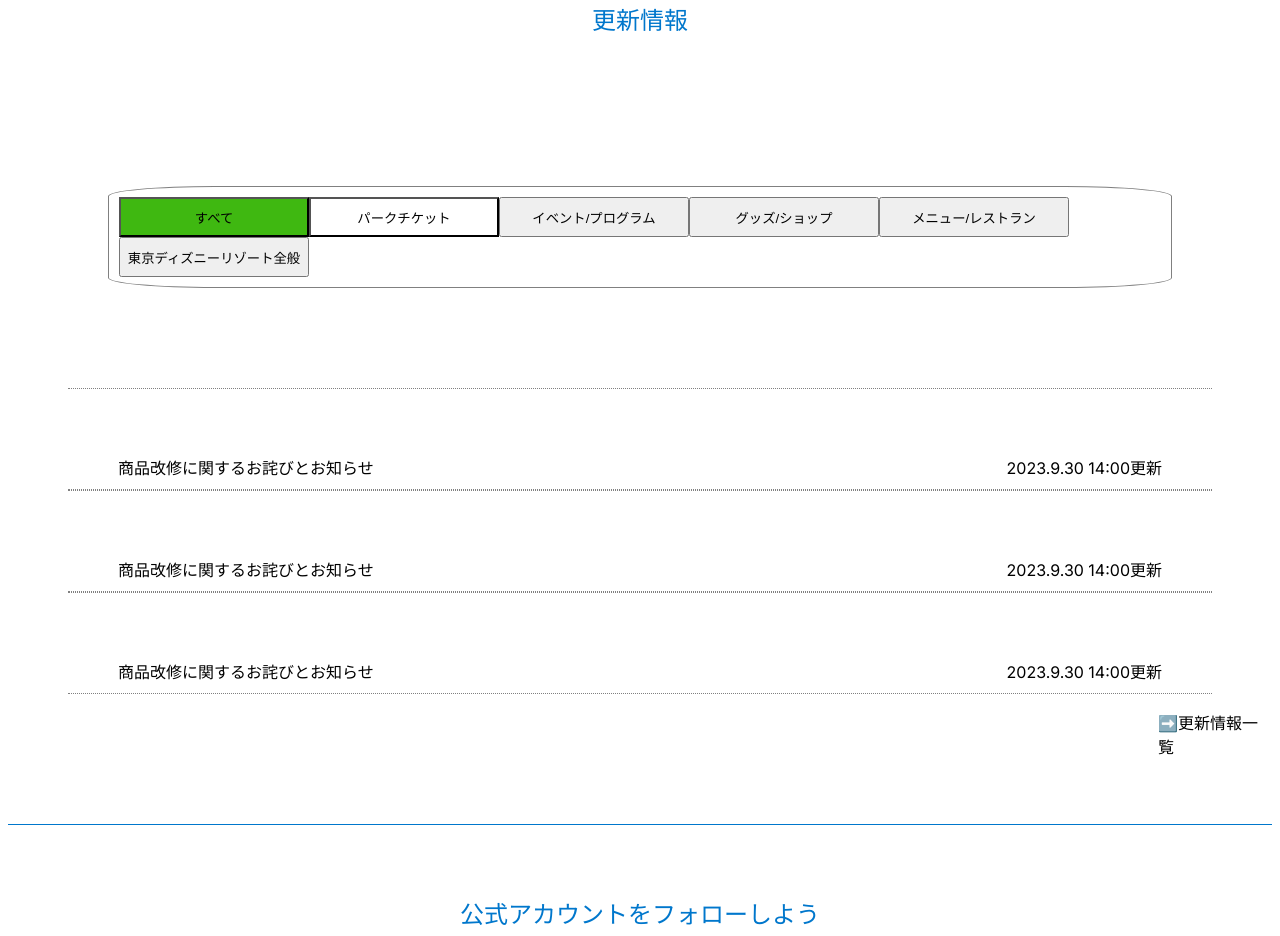
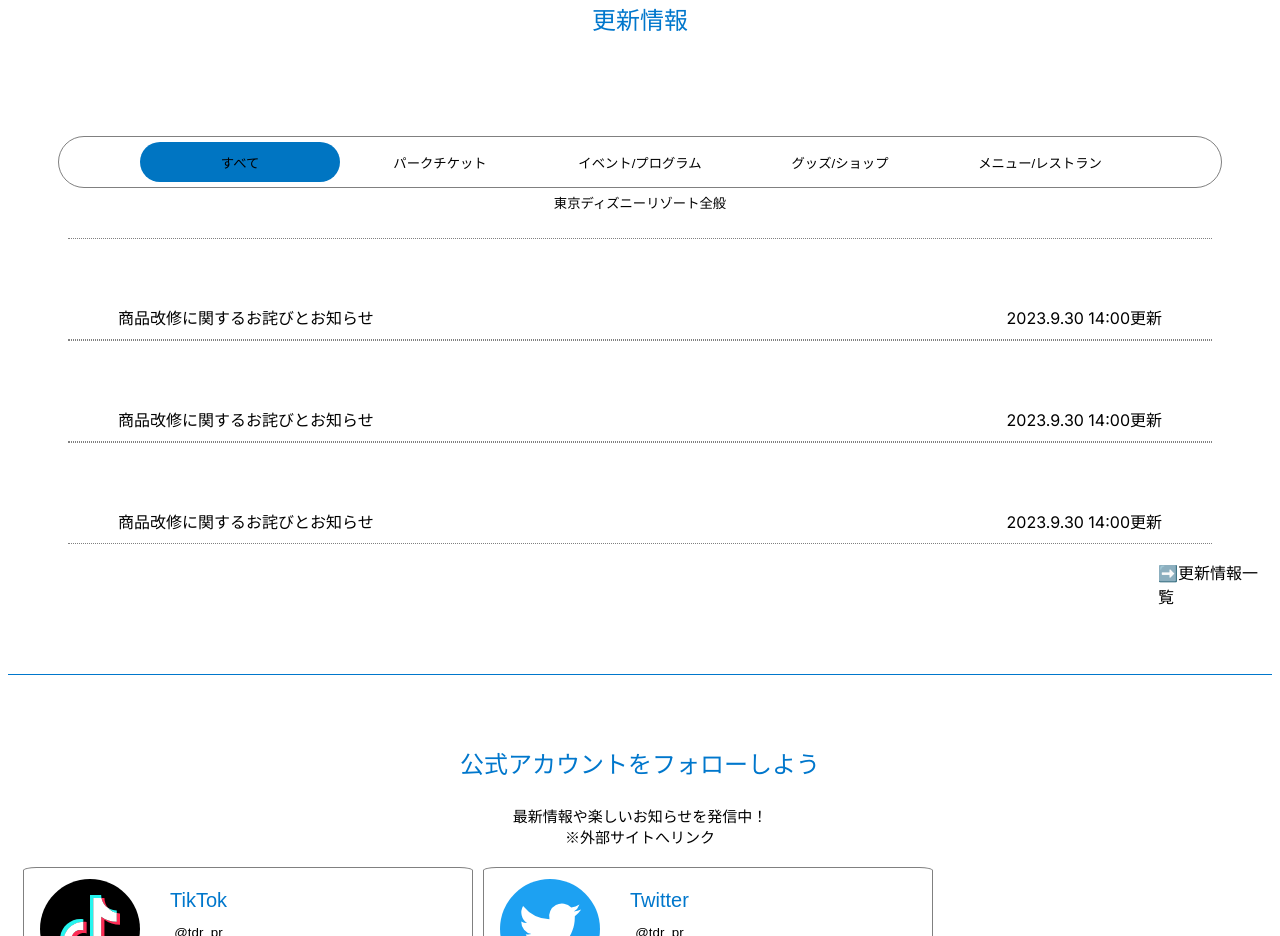
Before and after one commit to ChocoMugiMarin/Disney-study, a Next.js app: page / in a window 1280 px wide. Shown: the part 4240-5176 px from the top of the page. Built offline with nearby package versions, Linux system fonts and the light colour scheme.

Commit message:
🎨 更新情報のとこ綺麗にした

```diff
--- a/next.config.js
+++ b/next.config.js
@@ -1,4 +1,4 @@
 /** @type {import('next').NextConfig} */
-const nextConfig = {}
+const nextConfig = {};
 
-module.exports = nextConfig
+module.exports = nextConfig;
--- a/src/components/SwiperComponent.jsx
+++ b/src/components/SwiperComponent.jsx
@@ -1,11 +1,7 @@
-// components/SwiperComponent.jsx
 import React from "react";
 import { Swiper, SwiperSlide } from "swiper/react";
-// import "swiper/swiper-bundle.min.css";
 import "../../node_modules/swiper/swiper-bundle.min.css";
-import { useRef } from "react"; // useRefをインポート
 import { useEffect } from "react";
-
 import { Navigation, Pagination, Autoplay } from "swiper";
 import "swiper/css/navigation";
 import "swiper/css/pagination";
@@ -18,25 +14,13 @@
 ];
 
 const SwiperComponent = () => {
-  // const swiper = new Swiper(".swiper", {
-  //   // ページネーションが必要なら追加
-  //   pagination: {
-  //     el: ".swiper-pagination",
-  //   },
-  //   // ナビボタンが必要なら追加
-  //   navigation: {
-  //     nextEl: ".swiper-button-next",
-  //     prevEl: ".swiper-button-prev",
-  //   },
-  // });
-
   return (
     <Swiper
       modules={[Navigation, Pagination, Autoplay]}
       navigation
       pagination
       loop={true}
-      autoplay={{ delay: 2000 }}
+      autoplay={{ delay: 3000 }}
     >
       <SwiperSlide>
         <img src="../../../mainR_01.jpg" className={styles.imgg} />
@@ -48,14 +32,7 @@
         <img src="../../../mainR_03.jpg" className={styles.imgg} />
       </SwiperSlide>
     </Swiper>
-
-    // </div>
   );
 };
 
-//
-//
-//   );
-// };
-
 export default SwiperComponent;
--- a/src/components/main/Inform.jsx
+++ b/src/components/main/Inform.jsx
@@ -38,18 +38,6 @@
 export default function Inform() {
   const [isShow, setIsShow] = useState(true);
 
-  // const click = (e) => {
-  //   //useStateをfalseにする処理を書くのと
-  //   setIsShow(false);
-  // };
-
-  // document.addEventListener("DOMContentLoaded", function () {
-  //   // ここにコードを書く
-  //   document.getElementById("mmm").onclick = function () {
-  //     this.style.backgroundColor = red;
-  //   };
-  // });
-
   //1がクリックされた時の処理
   const [is1Clicked, setIs1Clicked] = useState(true);
 
@@ -57,6 +45,10 @@
     setIs1Clicked((prevIs1Clicked) => !prevIs1Clicked);
     setIsShow(true);
     setIs2Clicked(false);
+    setIs3Clicked(false);
+    setIs4Clicked(false);
+    setIs5Clicked(false);
+    setIs6Clicked(false);
   };
 
   //2がクリックされた時の処理
@@ -66,16 +58,59 @@
     setIs2Clicked((prevIs2Clicked) => !prevIs2Clicked);
     setIsShow(false);
     setIs1Clicked(false);
+    setIs3Clicked(false);
+    setIs4Clicked(false);
+    setIs5Clicked(false);
+    setIs6Clicked(false);
   };
+  //3がクリックされた時の処理
+  const [is3Clicked, setIs3Clicked] = useState(false);
 
-  // const changeShow = () => {
-  //   setIsShow(true);
-  // };
+  const change3Color = () => {
+    setIs3Clicked((prevIs3Clicked) => !prevIs3Clicked);
+    setIsShow(false);
+    setIs1Clicked(false);
+    setIs2Clicked(false);
+    setIs4Clicked(false);
+    setIs5Clicked(false);
+    setIs6Clicked(false);
+  };
+  //4がクリックされた時の処理
+  const [is4Clicked, setIs4Clicked] = useState(false);
 
-  // const moe = () => {
-  //   changeColor();
-  //   changeShow();
-  // };
+  const change4Color = () => {
+    setIs4Clicked((prevIs4Clicked) => !prevIs4Clicked);
+    setIsShow(false);
+    setIs1Clicked(false);
+    setIs2Clicked(false);
+    setIs3Clicked(false);
+    setIs5Clicked(false);
+    setIs6Clicked(false);
+  };
+  //5がクリックされた時の処理
+  const [is5Clicked, setIs5Clicked] = useState(false);
+
+  const change5Color = () => {
+    setIs5Clicked((prevIs5Clicked) => !prevIs5Clicked);
+    setIsShow(false);
+    setIs1Clicked(false);
+    setIs2Clicked(false);
+    setIs3Clicked(false);
+    setIs4Clicked(false);
+    setIs6Clicked(false);
+  };
+  //6がクリックされた時の処理
+  const [is6Clicked, setIs6Clicked] = useState(false);
+
+  const change6Color = () => {
+    setIs6Clicked((prevIs6Clicked) => !prevIs6Clicked);
+    setIsShow(false);
+    setIs1Clicked(false);
+    setIs5Clicked(false);
+    setIs2Clicked(false);
+    setIs3Clicked(false);
+    setIs4Clicked(false);
+  };
 
   return (
     <div className={styles.inform}>
@@ -85,46 +120,42 @@
         <div>
           <button
             onClick={change1Color}
-            style={{ backgroundColor: is1Clicked ? "#3fb811" : "initial" }}
+            style={{ backgroundColor: is1Clicked ? "#0075c2" : "initial" }}
             className={styles.btn}
           >
             すべて
           </button>
           <button
             onClick={change2Color}
-            style={{ backgroundColor: is2Clicked ? "#3fb811" : "initial" }}
+            style={{ backgroundColor: is2Clicked ? "#0075c2" : "initial" }}
             className={styles.btn}
           >
             パークチケット
           </button>
           <button
-            onClick={() => {
-              setIsShow(false);
-            }}
+            onClick={change3Color}
+            style={{ backgroundColor: is3Clicked ? "#0075c2" : "initial" }}
             className={styles.btn}
           >
             イベント/プログラム
           </button>
           <button
-            onClick={() => {
-              setIsShow(false);
-            }}
+            onClick={change4Color}
+            style={{ backgroundColor: is4Clicked ? "#0075c2" : "initial" }}
             className={styles.btn}
           >
             グッズ/ショップ
           </button>
           <button
-            onClick={() => {
-              setIsShow(false);
-            }}
+            onClick={change5Color}
+            style={{ backgroundColor: is5Clicked ? "#0075c2" : "initial" }}
             className={styles.btn}
           >
             メニュー/レストラン
           </button>
           <button
-            onClick={() => {
-              setIsShow(false);
-            }}
+            onClick={change6Color}
+            style={{ backgroundColor: is6Clicked ? "#0075c2" : "initial" }}
             className={styles.btn}
           >
             東京ディズニーリゾート全般
--- a/src/components/main/Inform.module.css
+++ b/src/components/main/Inform.module.css
@@ -34,15 +34,18 @@
 }
 
 .allbtn {
-  margin: 100px;
-  padding: 10px;
-
+  height: 40px;
+  margin: 50px;
+  padding: 5px;
   border: 1px solid gray;
-  border-radius: 10%;
+  border-radius: 50px;
+  text-align: center;
 }
 .btn {
-  width: 190px;
+  width: 200px;
   height: 40px;
+  border: none;
+  border-radius: 50px;
 }
 
 .btn:active {
```
